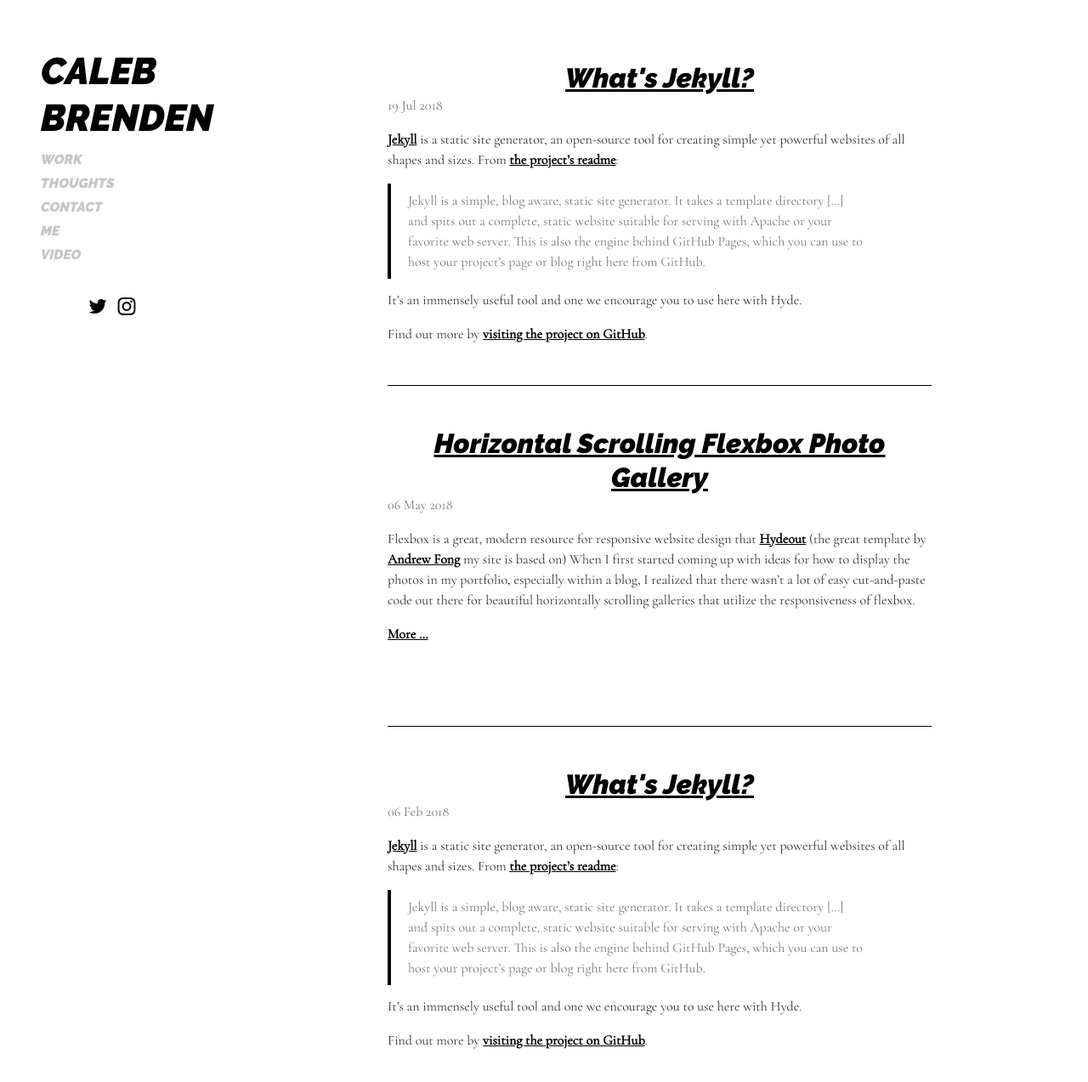
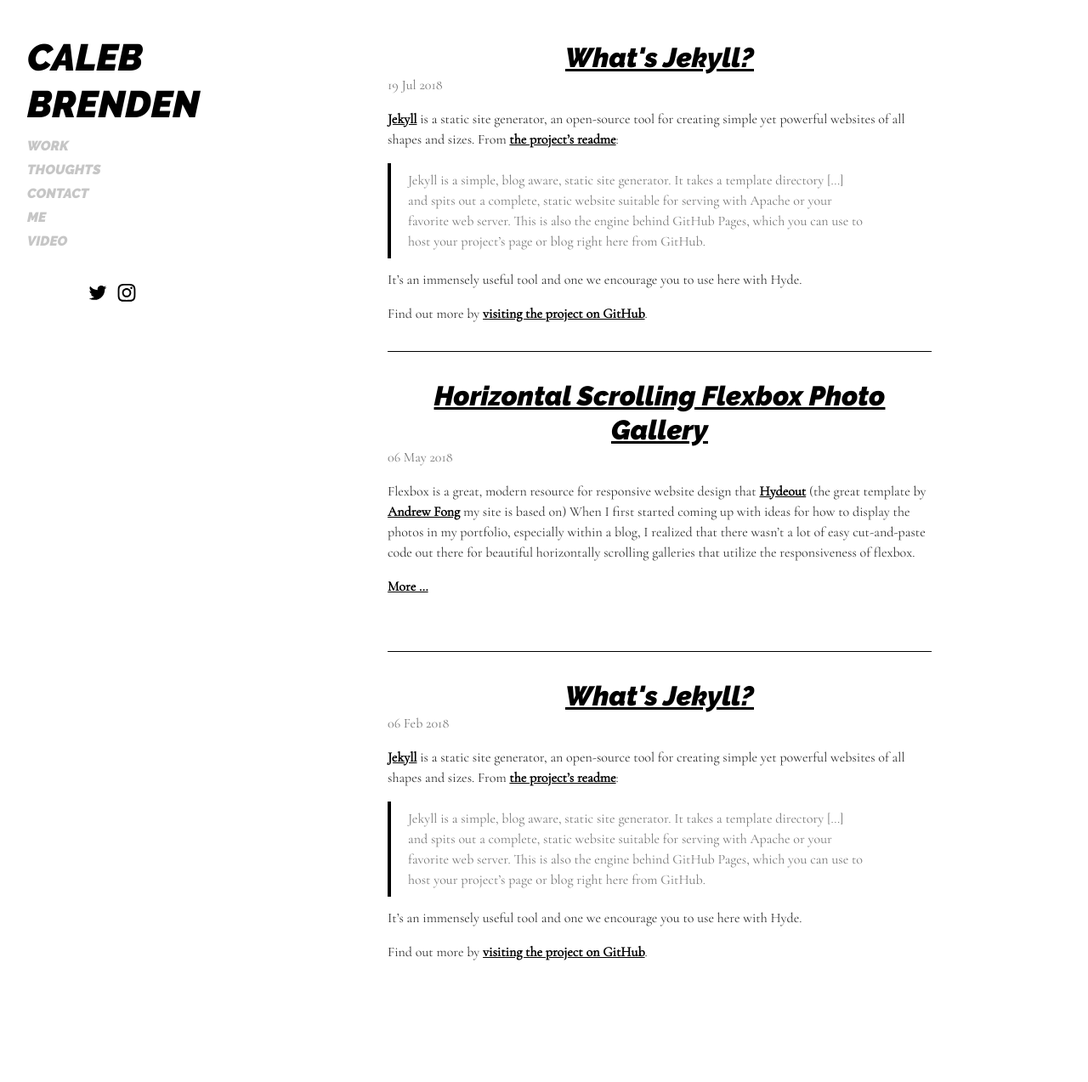
Before and after one commit to calebbrenden/my-site, a Jekyll site: the page built from thoughts/index.html, in a window 1280 px wide. Shown: the top 1273 px of the page at 85% size. Built offline with Jekyll 4.4.1, drawn with Linux system fonts in a browser that asks for light colours; the list of posts is cut into pages by our own code.

Commit message:
changed section spacing and padding on media-wrap

```diff
--- a/_sass/hydeout/_layout.scss
+++ b/_sass/hydeout/_layout.scss
@@ -197,7 +197,7 @@
   text-align: center;
   background: $body-bg;
   color: $body-color;
-  padding: 4.5rem $section-spacing $section-spacing;
+  padding: $section-spacing;
   width: 100%;
 }
 
--- a/_sass/hydeout/_variables.scss
+++ b/_sass/hydeout/_variables.scss
@@ -40,7 +40,7 @@
 /* ORIGINAL HEADING SPACING WAS 0.5 REM */
 $heading-spacing: 0.5rem !default;
 /* ORIGINAL SECTION SPACING WAS 1 REM */
-$section-spacing: 3rem !default;
+$section-spacing: 2rem !default;
 
 /* ORIGINAL SIDEBAR WIDTH WAS 18REM */
 $sidebar-width: 17rem !default;
```
